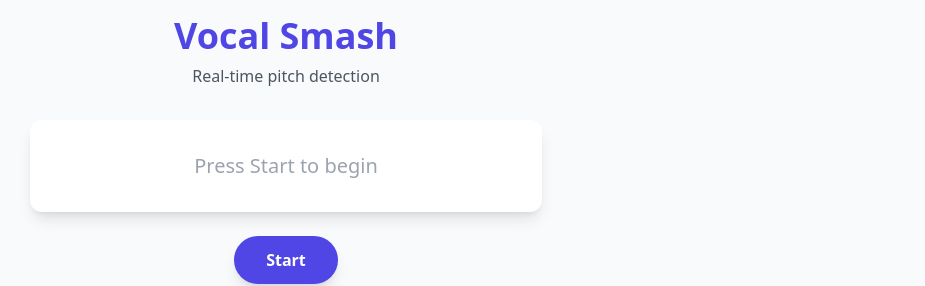
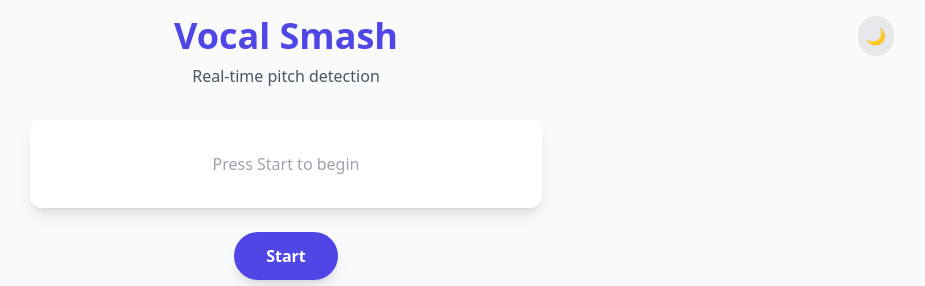
Before and after one commit to ElijahLynn/vocal-smash, a React (Vite) app: page / in a window 1280 px wide. Shown: the top 286 px of the page, without its empty margins (354-1279 px from the left). Built offline with nearby package versions, Linux system fonts and the light colour scheme.

Commit message:
add darkmode support

```diff
--- a/src/App.tsx
+++ b/src/App.tsx
@@ -1,4 +1,4 @@
-import { useEffect, useRef } from 'react';
+import { useEffect, useRef, useState } from 'react';
 import { motion, AnimatePresence } from 'framer-motion';
 import { PitchDetector } from './audio/PitchDetector';
 import { PitchDisplay } from './ui/components/PitchDisplay';
@@ -8,6 +8,17 @@ import { useAudioPermission } from './ui/hooks/useAudioPermission';
 import { useRegisterSW } from './pwa/useRegisterSW';
 
 function App() {
+  const [isDarkMode, setIsDarkMode] = useState(() =>
+    window.matchMedia('(prefers-color-scheme: dark)').matches
+  );
+
+  useEffect(() => {
+    const mediaQuery = window.matchMedia('(prefers-color-scheme: dark)');
+    const handleChange = (e: MediaQueryListEvent) => setIsDarkMode(e.matches);
+    mediaQuery.addEventListener('change', handleChange);
+    return () => mediaQuery.removeEventListener('change', handleChange);
+  }, []);
+
   const detectorRef = useRef<PitchDetector | null>(null);
   const animationFrameRef = useRef<number>();
 
@@ -78,18 +89,35 @@ function App() {
     setPitchData(null);
   };
 
+  const toggleDarkMode = () => setIsDarkMode(!isDarkMode);
+
   return (
-    <div className="min-h-screen bg-gray-50 flex flex-col items-center justify-center p-4">
-      <header className="mb-8 text-center">
-        <h1 className="text-4xl font-bold text-natural-primary">Vocal Smash</h1>
-        <p className="text-gray-600 mt-2">Real-time pitch detection</p>
+    <div className={`min-h-screen flex flex-col items-center justify-center p-4 transition-colors duration-200 ${
+      isDarkMode ? 'bg-gray-900 text-white' : 'bg-gray-50 text-black'
+    }`}>
+      <header className="mb-8 text-center relative w-full">
+        <h1 className={`text-4xl font-bold ${
+          isDarkMode ? 'text-indigo-400' : 'text-natural-primary'
+        }`}>Vocal Smash</h1>
+        <p className={`mt-2 ${
+          isDarkMode ? 'text-gray-400' : 'text-gray-600'
+        }`}>Real-time pitch detection</p>
+
+        <button
+          onClick={toggleDarkMode}
+          className={`absolute right-4 top-0 p-2 rounded-full ${
+            isDarkMode ? 'bg-gray-800 text-yellow-400' : 'bg-gray-200 text-gray-600'
+          } hover:opacity-80 transition-opacity`}
+        >
+          {isDarkMode ? '☀️' : '🌙'}
+        </button>
       </header>
 
       <main className="w-full max-w-lg space-y-6">
-        <PitchDisplay pitchData={pitchData} isRecording={isRecording} />
+        <PitchDisplay pitchData={pitchData} isRecording={isRecording} isDarkMode={isDarkMode} />
 
         {history.length > 0 && (
-          <PitchHistory history={history} />
+          <PitchHistory history={history} isDarkMode={isDarkMode} />
         )}
 
         <div className="flex justify-center gap-4">
@@ -101,7 +129,9 @@ function App() {
             className={`px-8 py-3 rounded-full font-semibold text-white shadow-lg
               ${isRecording
                 ? 'bg-pitch-sharp hover:bg-red-600'
-                : 'bg-natural-primary hover:bg-natural-hover'
+                : isDarkMode
+                  ? 'bg-indigo-600 hover:bg-indigo-700'
+                  : 'bg-natural-primary hover:bg-natural-hover'
               } ${isDenied ? 'opacity-50 cursor-not-allowed' : ''}`}
           >
             {isRecording ? 'Stop' : 'Start'}
@@ -112,7 +142,9 @@ function App() {
               whileHover={{ scale: 1.05 }}
               whileTap={{ scale: 0.95 }}
               onClick={clearHistory}
-              className="px-8 py-3 rounded-full font-semibold text-gray-600 hover:text-gray-800"
+              className={`px-8 py-3 rounded-full font-semibold ${
+                isDarkMode ? 'text-gray-300 hover:text-white' : 'text-gray-600 hover:text-gray-800'
+              }`}
             >
               Clear History
             </motion.button>
@@ -125,7 +157,9 @@ function App() {
               initial={{ opacity: 0, y: 10 }}
               animate={{ opacity: 1, y: 0 }}
               exit={{ opacity: 0, y: -10 }}
-              className="mt-4 p-4 bg-red-100 text-red-700 rounded-lg text-center"
+              className={`mt-4 p-4 rounded-lg text-center ${
+                isDarkMode ? 'bg-red-900/50 text-red-300' : 'bg-red-100 text-red-700'
+              }`}
             >
               {error || permissionError}
             </motion.div>
@@ -133,13 +167,17 @@ function App() {
         </AnimatePresence>
       </main>
 
-      <footer className="mt-auto py-4 text-sm text-gray-500 text-center">
+      <footer className={`mt-auto py-4 text-sm text-center ${
+        isDarkMode ? 'text-gray-400' : 'text-gray-500'
+      }`}>
         <p>Built with ❤️ for singers</p>
 
         {isUpdateAvailable && (
           <button
             onClick={updateServiceWorker}
-            className="mt-2 text-natural-primary hover:text-natural-hover"
+            className={`mt-2 ${
+              isDarkMode ? 'text-indigo-400 hover:text-indigo-300' : 'text-natural-primary hover:text-natural-hover'
+            }`}
           >
             Update available! Click to refresh
           </button>
@@ -148,7 +186,9 @@ function App() {
         {canInstall && (
           <button
             onClick={promptInstall}
-            className="mt-2 block text-natural-primary hover:text-natural-hover"
+            className={`mt-2 block ${
+              isDarkMode ? 'text-indigo-400 hover:text-indigo-300' : 'text-natural-primary hover:text-natural-hover'
+            }`}
           >
             Install App
           </button>
--- a/src/ui/components/PitchDisplay.tsx
+++ b/src/ui/components/PitchDisplay.tsx
@@ -5,15 +5,16 @@ import { PitchDetectionResult } from '../../audio/PitchDetector';
 interface PitchDisplayProps {
     pitchData: PitchDetectionResult | null;
     isRecording: boolean;
+    isDarkMode: boolean;
 }
 
-export const PitchDisplay: React.FC<PitchDisplayProps> = ({ pitchData, isRecording }) => {
+export const PitchDisplay: React.FC<PitchDisplayProps> = ({ pitchData, isRecording, isDarkMode }) => {
     const isSharp = pitchData?.cents && pitchData.cents > 5;
     const isFlat = pitchData?.cents && pitchData.cents < -5;
     const isPerfect = pitchData?.cents && Math.abs(pitchData.cents) <= 5;
 
     const getPitchColor = () => {
-        if (!pitchData) return 'text-gray-400';
+        if (!pitchData) return isDarkMode ? 'text-gray-500' : 'text-gray-400';
         if (isPerfect) return 'text-pitch-perfect';
         if (isSharp) return 'text-pitch-sharp';
         return 'text-pitch-flat';
@@ -22,7 +23,8 @@ export const PitchDisplay: React.FC<PitchDisplayProps> = ({ pitchData, isRecordi
     const isAccidental = pitchData?.note?.includes('#');
 
     return (
-        <div className="flex flex-col items-center justify-center p-8 bg-white rounded-xl shadow-lg">
+        <div className={`flex flex-col items-center justify-center p-8 rounded-xl shadow-lg ${isDarkMode ? 'bg-gray-800' : 'bg-white'
+            }`}>
             <AnimatePresence mode="wait">
                 {pitchData && (
                     <motion.div
@@ -33,14 +35,18 @@ export const PitchDisplay: React.FC<PitchDisplayProps> = ({ pitchData, isRecordi
                         className="flex flex-col items-center"
                     >
                         <div className="text-6xl font-bold mb-4">
-                            <span className={`${getPitchColor()} ${isAccidental ? 'text-accidental-primary' : 'text-natural-primary'}`}>
+                            <span className={`${getPitchColor()} ${isAccidental
+                                    ? isDarkMode ? 'text-gray-400' : 'text-accidental-primary'
+                                    : isDarkMode ? 'text-indigo-400' : 'text-natural-primary'
+                                }`}>
                                 {pitchData.note}
                                 <sub className="text-3xl">{pitchData.octave}</sub>
                             </span>
                         </div>
 
                         <motion.div
-                            className="h-2 w-40 bg-gray-200 rounded-full overflow-hidden"
+                            className={`h-2 w-40 rounded-full overflow-hidden ${isDarkMode ? 'bg-gray-700' : 'bg-gray-200'
+                                }`}
                             initial={false}
                         >
                             <motion.div
@@ -54,7 +60,8 @@ export const PitchDisplay: React.FC<PitchDisplayProps> = ({ pitchData, isRecordi
                             />
                         </motion.div>
 
-                        <div className="mt-4 text-sm text-gray-600">
+                        <div className={`mt-4 text-sm ${isDarkMode ? 'text-gray-400' : 'text-gray-600'
+                            }`}>
                             {pitchData.frequency.toFixed(1)} Hz
                             <span className="mx-2">|</span>
                             {pitchData.cents > 0 ? '+' : ''}{pitchData.cents} cents
@@ -67,14 +74,14 @@ export const PitchDisplay: React.FC<PitchDisplayProps> = ({ pitchData, isRecordi
                 <motion.div
                     initial={{ opacity: 0 }}
                     animate={{ opacity: 1 }}
-                    className="text-gray-400 text-xl"
+                    className={isDarkMode ? 'text-gray-400' : 'text-gray-400'}
                 >
                     Listening...
                 </motion.div>
             )}
 
             {!isRecording && (
-                <div className="text-gray-400 text-xl">
+                <div className={isDarkMode ? 'text-gray-400' : 'text-gray-400'}>
                     Press Start to begin
                 </div>
             )}
--- a/src/ui/components/PitchHistory.tsx
+++ b/src/ui/components/PitchHistory.tsx
@@ -4,14 +4,32 @@ import { PitchDetectionResult } from '../../audio/PitchDetector';
 
 interface PitchHistoryProps {
     history: PitchDetectionResult[];
+    isDarkMode: boolean;
 }
 
-export const PitchHistory: React.FC<PitchHistoryProps> = ({ history }) => {
+export const PitchHistory: React.FC<PitchHistoryProps> = ({ history, isDarkMode }) => {
     const maxCents = 50; // Maximum cents deviation to display
     const height = 100; // Height of the graph in pixels
 
     return (
-        <div className="w-full h-32 bg-white rounded-xl shadow-lg p-4 overflow-hidden">
+        <div className={`p-4 rounded-lg ${isDarkMode ? 'bg-gray-800' : 'bg-white'
+            }`}>
+            <h2 className={`text-lg font-semibold mb-2 ${isDarkMode ? 'text-gray-200' : 'text-gray-700'
+                }`}>Note History</h2>
+            <div className="flex flex-wrap gap-2">
+                {history.map((data, index) => (
+                    <div
+                        key={index}
+                        className={`px-2 py-1 rounded ${isDarkMode
+                                ? 'bg-gray-700 text-gray-300'
+                                : 'bg-gray-100 text-gray-600'
+                            }`}
+                    >
+                        {data.note}
+                        <sub>{data.octave}</sub>
+                    </div>
+                ))}
+            </div>
             <div className="relative w-full h-full">
                 {/* Center line */}
                 <div className="absolute left-0 right-0 top-1/2 h-px bg-gray-200" />
@@ -34,10 +52,10 @@ export const PitchHistory: React.FC<PitchHistoryProps> = ({ history }) => {
                                 <motion.div
                                     key={index}
                                     className={`absolute w-1 rounded-full ${Math.abs(point.cents) <= 5
-                                            ? 'bg-pitch-perfect'
-                                            : point.cents > 0
-                                                ? 'bg-pitch-sharp'
-                                                : 'bg-pitch-flat'
+                                        ? 'bg-pitch-perfect'
+                                        : point.cents > 0
+                                            ? 'bg-pitch-sharp'
+                                            : 'bg-pitch-flat'
                                         }`}
                                     initial={{ height: 0, opacity: 0 }}
                                     animate={{
```
